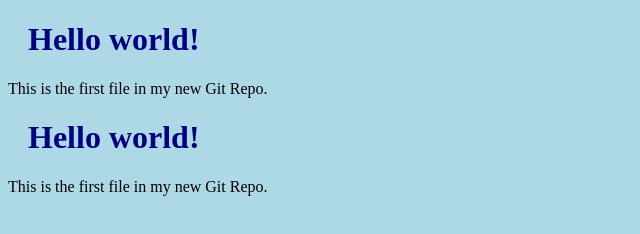
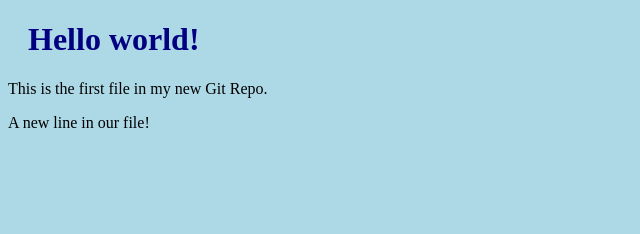
Before and after one commit to Jialipeng8/gitprac, a plain HTML site: page index.html in a window 1280 px wide. Shown: the whole page, without its empty margins (0-640 px from the left). Drawn offline with Linux system fonts and the light colour scheme.

Commit message:
Updated index.html with a new line

```diff
--- a/index.html
+++ b/index.html
@@ -8,17 +8,7 @@
 
 <h1>Hello world!</h1>
 <p>This is the first file in my new Git Repo.</p>
-
-</body>
-</html><!DOCTYPE html>
-<html>
-<head>
-<title>Hello World!</title>
-</head>
-<body>
-
-<h1>Hello world!</h1>
-<p>This is the first file in my new Git Repo.</p>
+<p>A new line in our file!</p>
 
 </body>
 </html>
```
